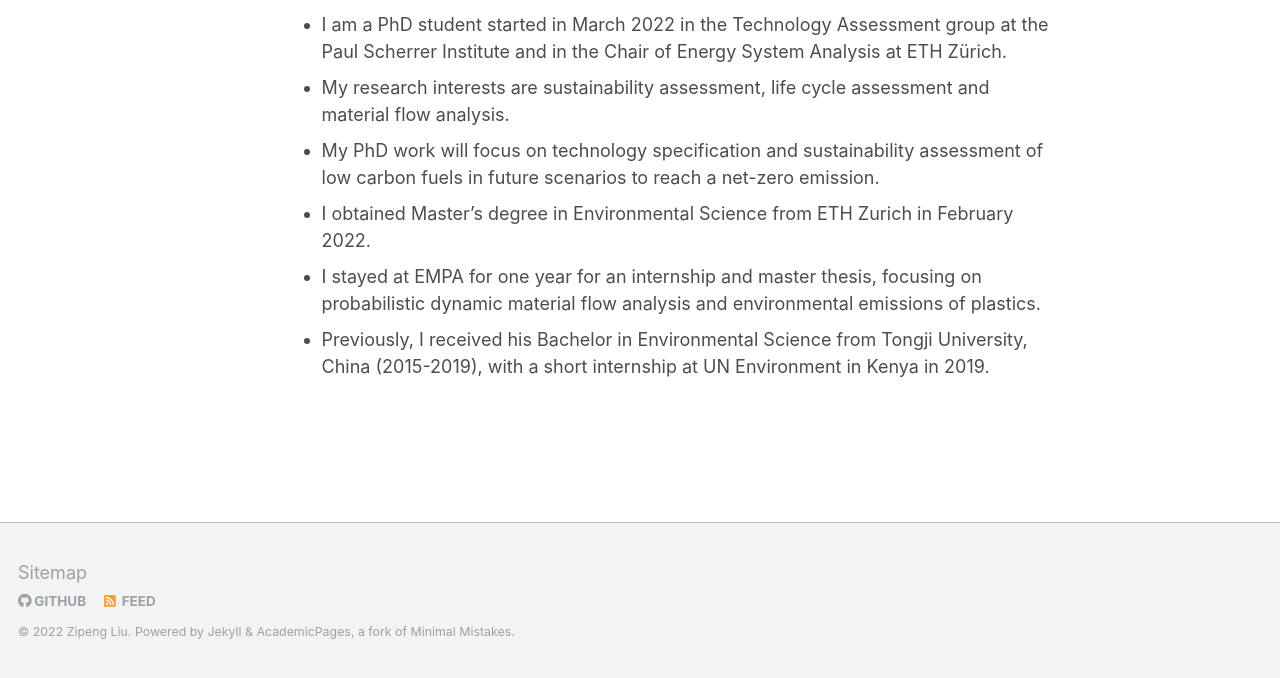
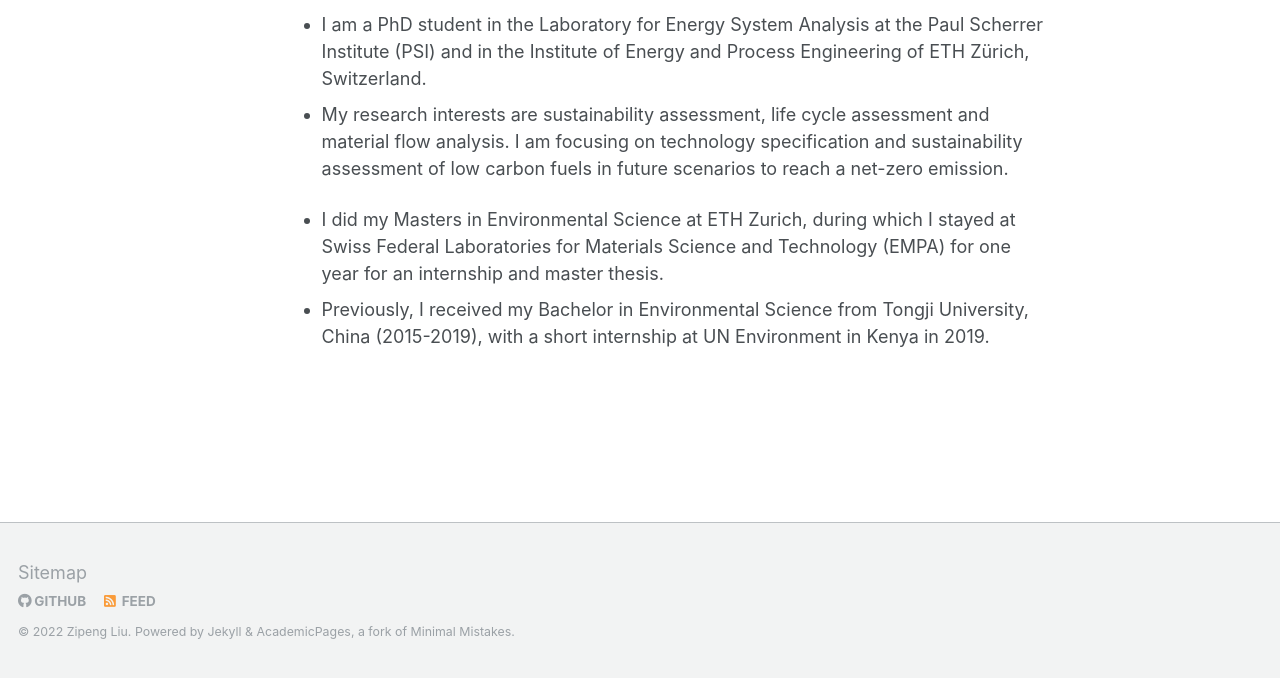
Before and after one commit to L-Zipeng/l-zipeng.github.io, a Jekyll site: the page built from _pages/about.md, in a window 1280 px wide, cut to the strip 222-900 px from the top of the page. Built offline with Jekyll 4.4.1, drawn with Linux system fonts in a browser that asks for light colours.

Commit message:
Update about.md

```diff
--- a/_pages/about.md
+++ b/_pages/about.md
@@ -11,9 +11,8 @@ redirect_from:
 ** **
 
 * Hi, I am Zipeng.
-* I am a PhD student started in March 2022 in the Technology Assessment group at the Paul Scherrer Institute and in the Chair of Energy System Analysis at ETH Zürich.
-* My research interests are sustainability assessment, life cycle assessment and material flow analysis.
-* My PhD work will focus on technology specification and sustainability assessment of low carbon fuels in future scenarios to reach a net-zero emission.
-* I obtained Master's degree in Environmental Science from ETH Zurich in February 2022.
-* I stayed at EMPA for one year for an internship and master thesis, focusing on probabilistic dynamic material flow analysis and environmental emissions of plastics.
-* Previously, I received his Bachelor in Environmental Science from Tongji University, China (2015-2019), with a short internship at UN Environment in Kenya in 2019.
+* I am a PhD student in the Laboratory for Energy System Analysis at the Paul Scherrer Institute (PSI) and in the Institute of Energy and Process Engineering of ETH Zürich, Switzerland.
+* My research interests are sustainability assessment, life cycle assessment and material flow analysis. I am focusing on technology specification and sustainability assessment of low carbon fuels in future scenarios to reach a net-zero emission.
+
+* I did my Masters in Environmental Science at ETH Zurich, during which I stayed at Swiss Federal Laboratories for Materials Science and Technology (EMPA) for one year for an internship and master thesis.
+* Previously, I received my Bachelor in Environmental Science from Tongji University, China (2015-2019), with a short internship at UN Environment in Kenya in 2019.
```
